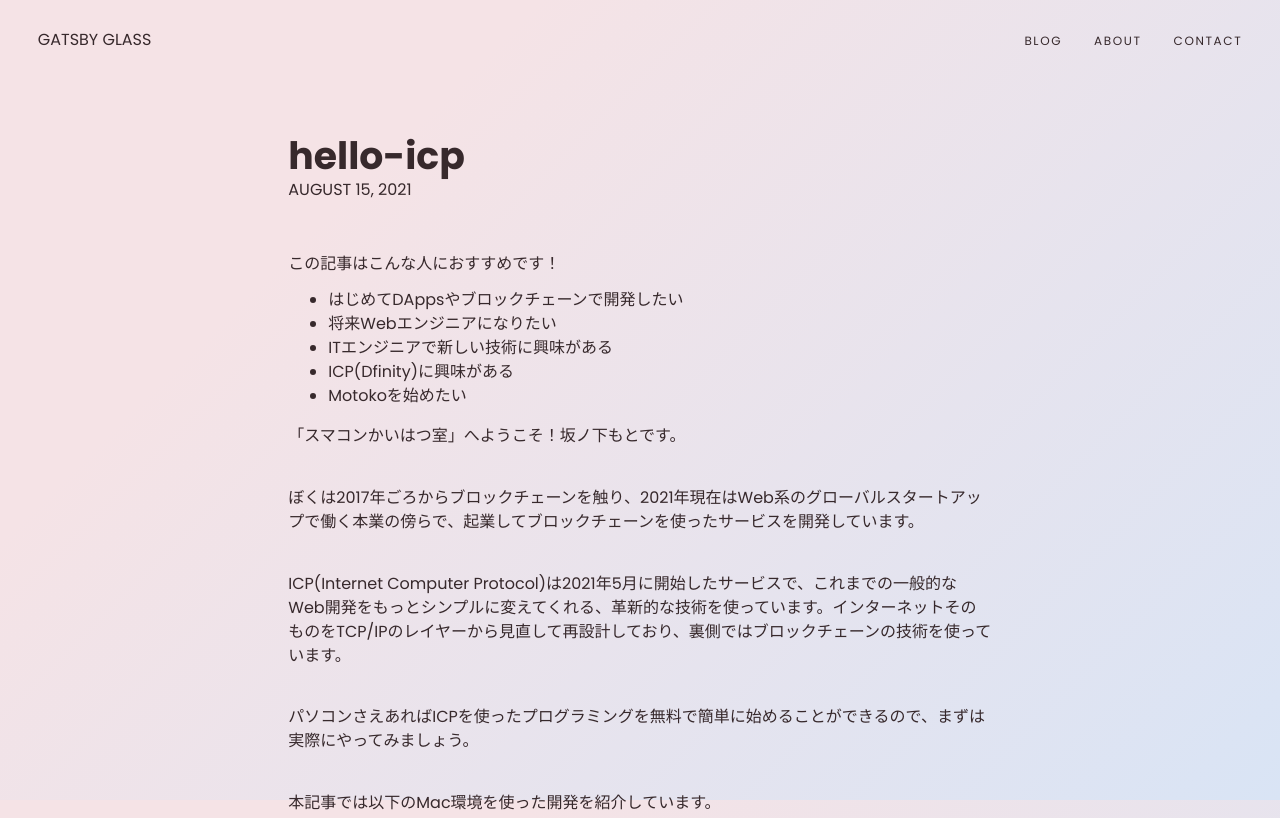
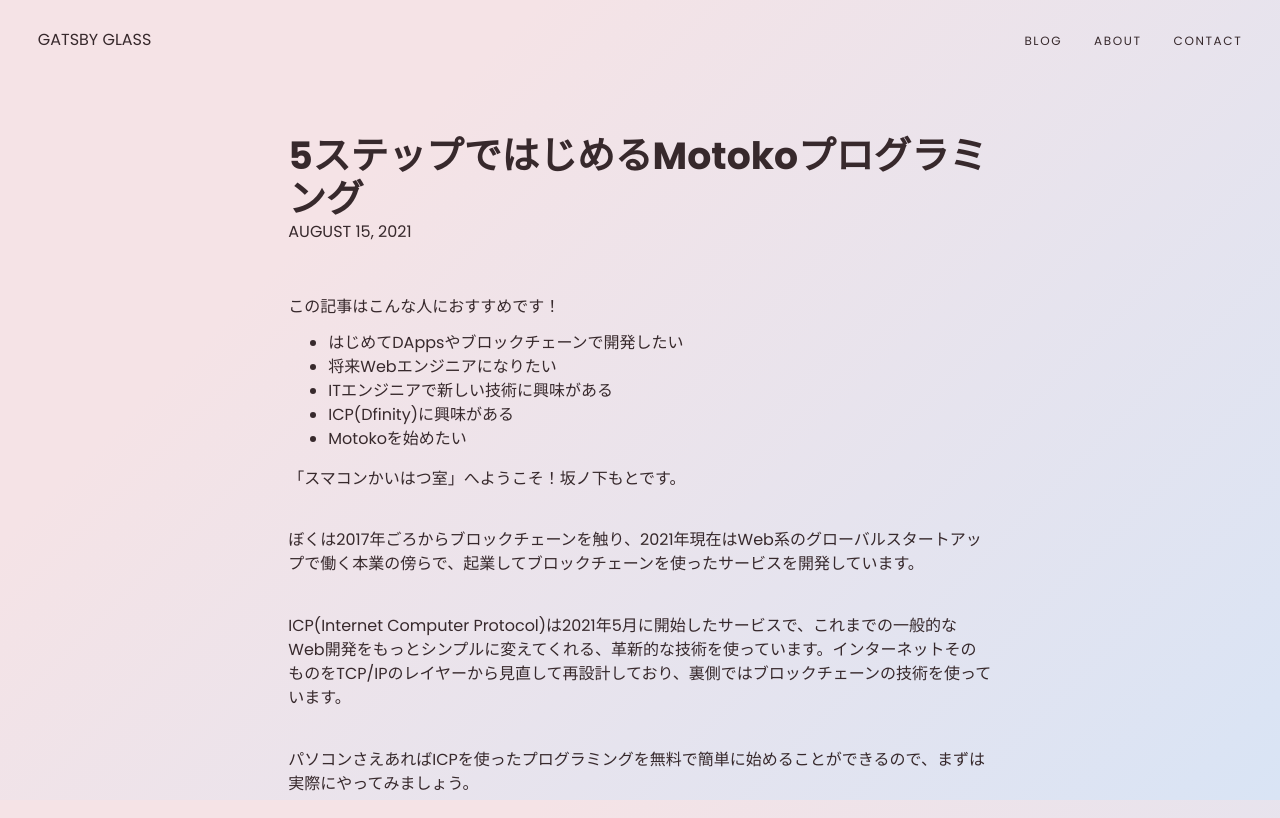
Before and after one commit to yinkakun/gatsby-starter-glass, a Gatsby site: page /blog/hello-icp/ in a window 1280 px wide. Shown: the top 818 px of the page. Built offline with nearby package versions, Linux system fonts and the light colour scheme; Gatsby itself is replaced by a stand-in of ours; some packages are replaced by stand-ins of ours.

Commit message:
Update Posts “hello-icp”

```diff
--- a/content/posts/hello-icp.md
+++ b/content/posts/hello-icp.md
@@ -1,5 +1,5 @@
 ---
-title: hello-icp
+title: 5ステップではじめるMotokoプログラミング
 date: 2021-08-15 19:38
 tags:
   - ICP
```
